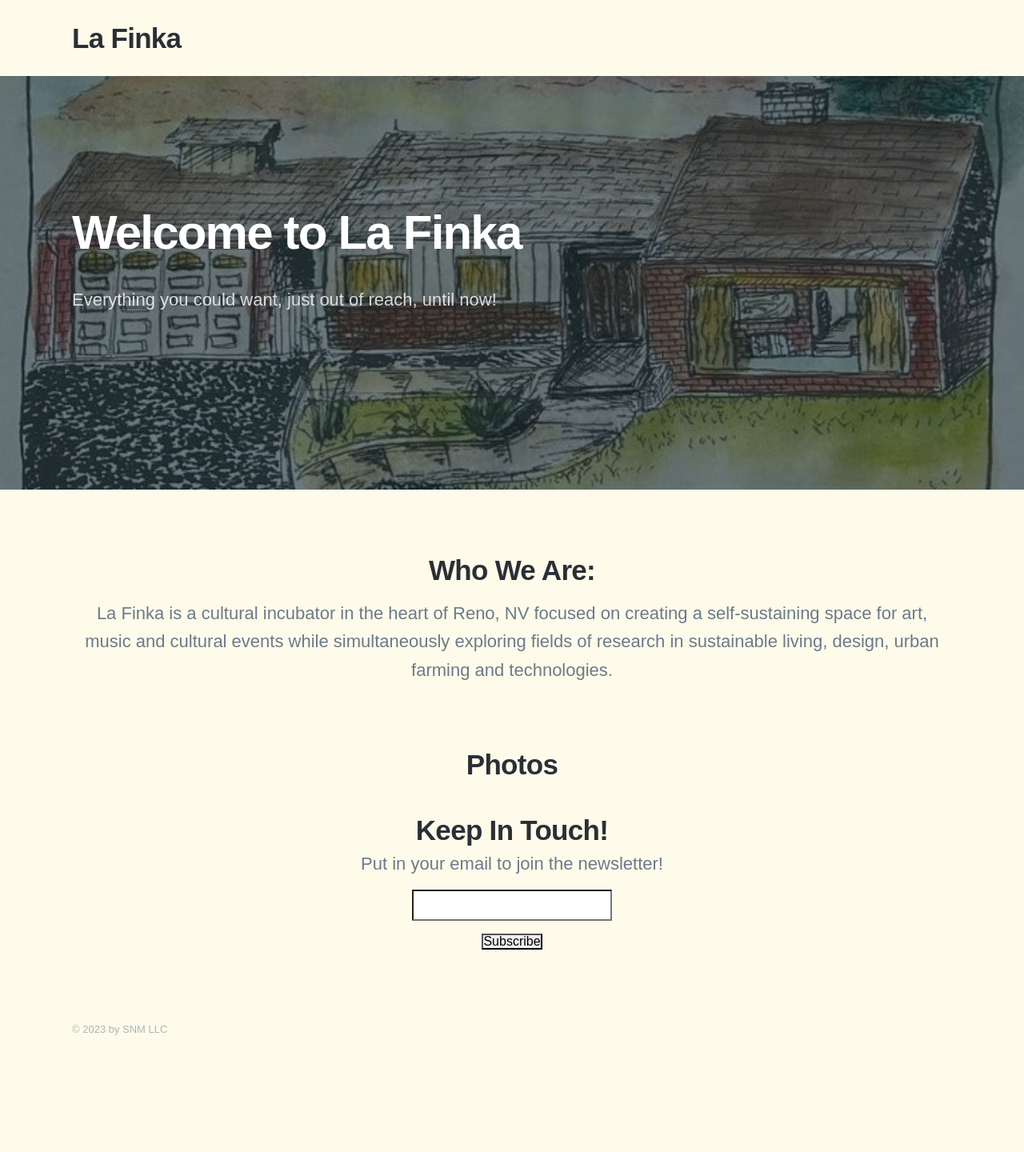
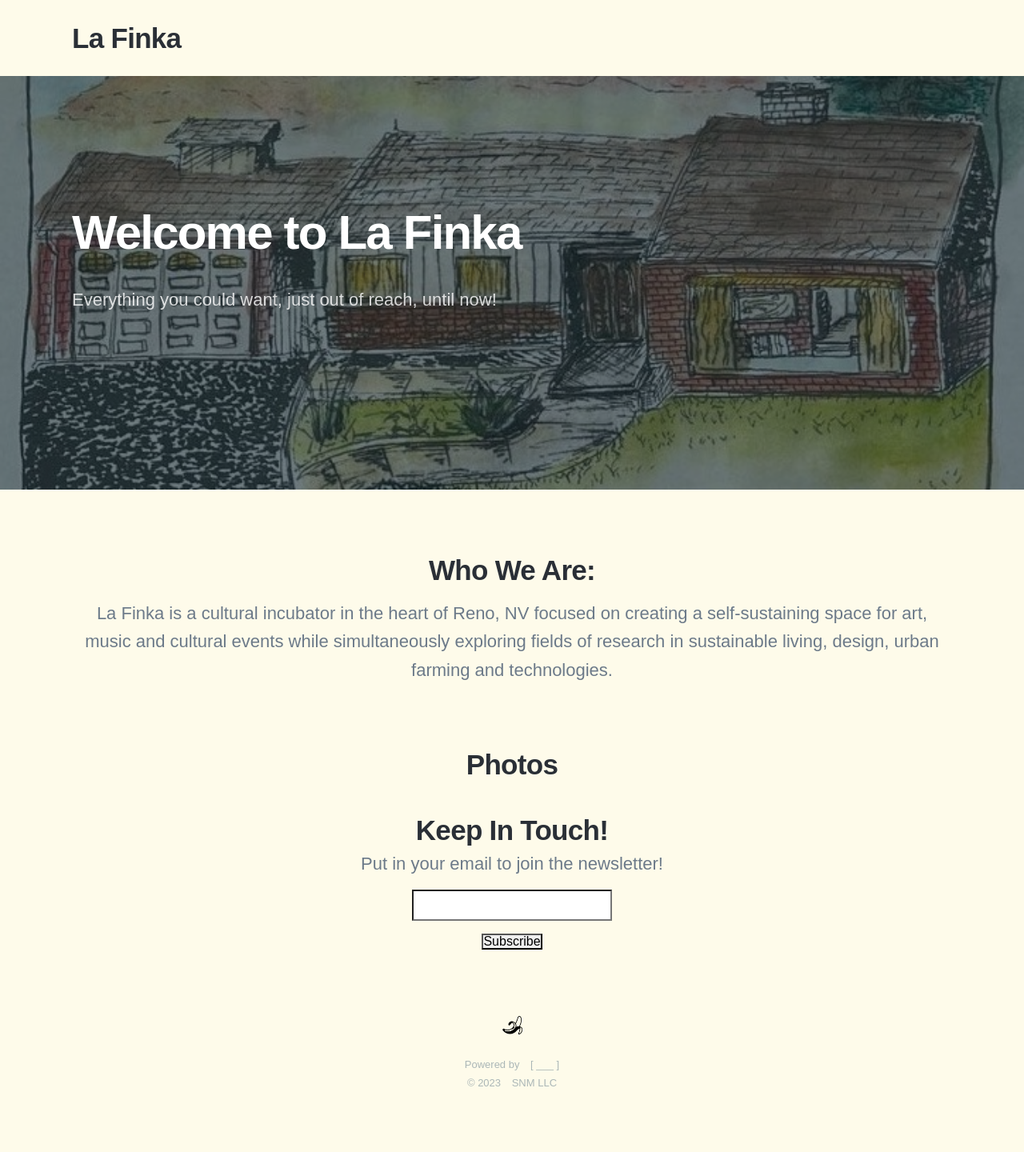
Before and after one commit to ndrsc3/laFinka.space, a Jekyll site: the page built from index.html, in a window 1280 px wide. Shown: the whole page at 80% size. Built offline with Jekyll 4.4.1, drawn with Linux system fonts in a browser that asks for light colours; nearby versions of some CDN libraries; some web fonts are replaced; before the commit the page ends 1373 px from its top, so only the background shows below that.

Commit message:
Update footer

```diff
--- a/_includes/footer.html
+++ b/_includes/footer.html
@@ -1,11 +1,30 @@
 <footer class="footer">
 
-	<div class="wrap">
+	<div class="wrap" align="center">
+		<a href="http://BananaRodeo.com">
+			<img src="/images/br/banana-4.png"
+				width="25"
+				height="25"
+				align="center"
+				alt="It's all bananas!">
+		</a>
+		<br>
 
 		<p class="footer__text">{{ site.data.settings.footer_settings.footer_tagline }}</p>
+		<!--
+		<div class="button">
+			<a href="/contact"> Contact Us</a>
+		</div>
+		-->
+
 		<div class="footer__copyright">
-			<span>© {{ 'now' | date: "%Y" }} by SNM LLC</span>
-			<!--<a href="https://jekyllthemes.io" target="_blank">SNM LLC</a>-->
+			<span>Powered by</span>
+			<a href="https://open.spotify.com/track/0Cz1CWsDSgGMbHZykVO5ei?si=371155f8883b4587" target="_blank">[ ___ ]</a>
+		</div>
+
+		<div class="footer__copyright">
+			<span>© {{ 'now' | date: "%Y" }}</span>
+			<a href="https://open.spotify.com/track/1v1PV2wERHiMPesMWX0qmO?si=e6a5f1b2f7a74a0a" target="_blank">SNM LLC</a>
 		</div>
 
 		{% include socials.html %}
```
